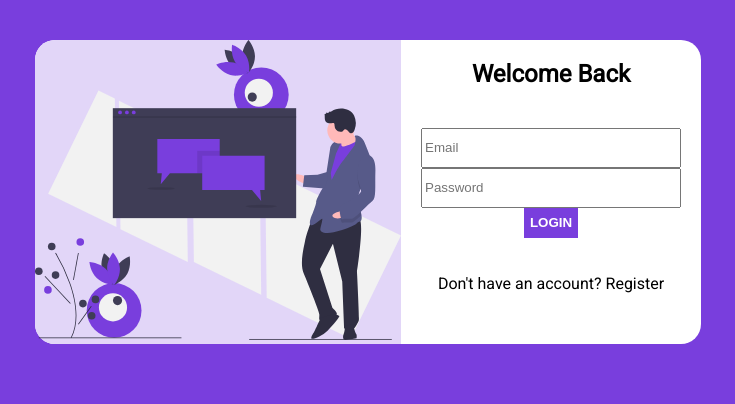
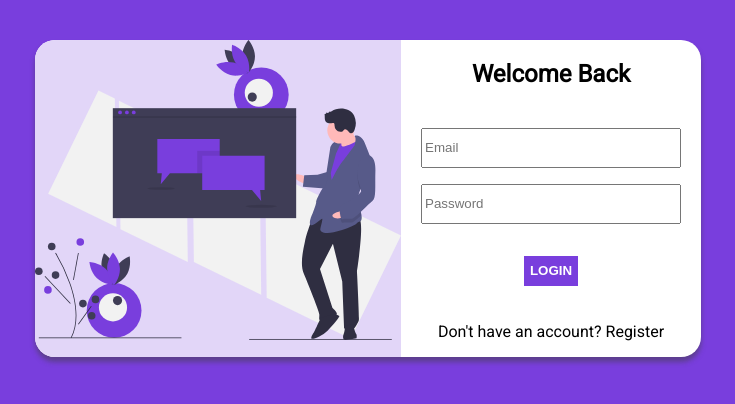
Before and after one commit to SumitGA/ChatAPP, a React (Create React App) app in the folder chat-frontend/: page /login in a window 1280 px wide. Shown: the top 404 px of the page, without its empty margins (272-1007 px from the left). Built offline with nearby package versions, Linux system fonts and the light colour scheme.

Commit message:
Login page styling completed

```diff
--- a/chat-frontend/src/components/Auth/Login.js
+++ b/chat-frontend/src/components/Auth/Login.js
@@ -6,17 +6,17 @@ const Login = () => {
   return (
     <div id="auth-container">
       <div id="auth-card">
-        <div>
+        <div className="card-shadow">
           <div id="image-section">
             <img src={loginImage} alt="Login" />
           </div>
           <div id="form-section">
             <h2>Welcome Back</h2>
             <form>
-              <div className="input-field">
+              <div className="input-field mb-1">
                 <input placeholder="Email" />
               </div>
-              <div className="input-field">
+              <div className="input-field mb-2">
                 <input placeholder="Password" />
               </div>
               <button>LOGIN</button>
```
